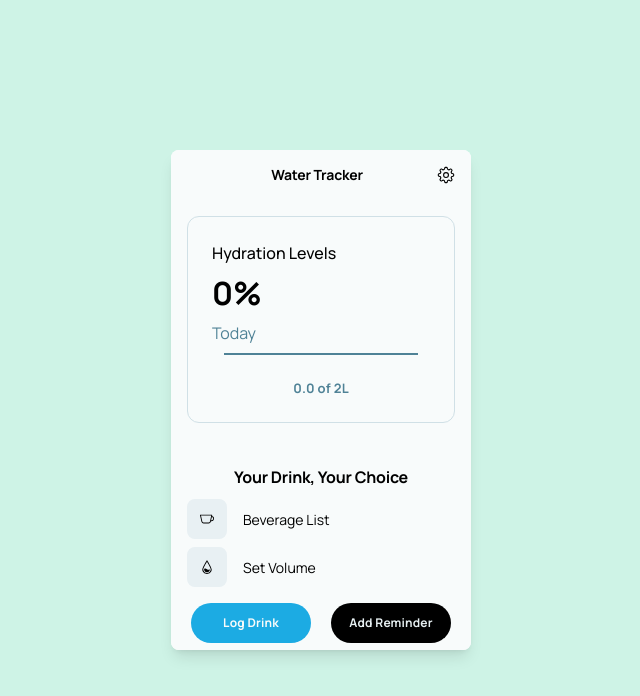
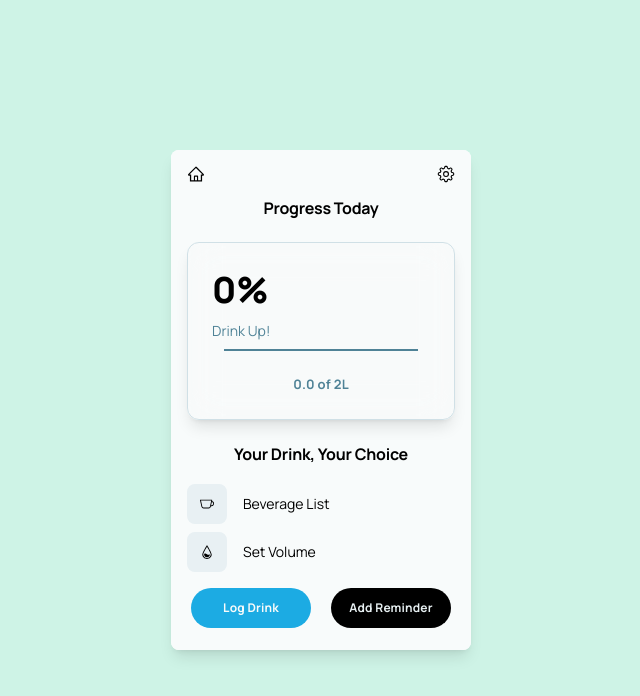
Before and after one commit to seanverano/reboost, a React (Vite) app: page / in a window 1280 px wide. Shown: the top 696 px of the page, without its empty margins (319-959 px from the left). Built offline with nearby package versions, Linux system fonts and the light colour scheme.

Commit message:
Update styling DrinkPage

```diff
--- a/src/pages/DrinkPage.jsx
+++ b/src/pages/DrinkPage.jsx
@@ -1,5 +1,6 @@
 import React from "react";
 import { GoGear } from "react-icons/go";
+import { AiOutlineHome } from "react-icons/ai";
 import DrinkVolume from "../components/drink_features/DrinkVolume";
 import DrinkType from "../components/drink_features/DrinkType";
 
@@ -8,9 +9,11 @@ const DrinkPage = () => {
     <>
       <div className="font-manrope flex flex-col h-full w-[300px] h-[500px] bg-[#F8FBFB] rounded-lg">
         <div class="flex items-center bg-[#f8fbfb] mt-3 p-1 pb-2 justify-between">
-          <h2 class="text-[#000000] text-sm font-bold leading-tight tracking-[-0.015em] flex-1 text-center pl-12">
-            Water Tracker
-          </h2>
+          <button class="flex cursor-pointer items-center justify-center rounded-full h-4 bg-transparent text-[#000000] gap-2 font-bold leading-normal tracking-[0.015em] p-0">
+            <div class="flex items-center gap-2 text-[#000000] ml-3 hover:text-[#1CABE3] text-lg">
+              <AiOutlineHome />
+            </div>
+          </button>
           <div class="flex w-14 items-center justify-end">
             <button class="flex cursor-pointer items-center justify-center rounded-full h-4 bg-transparent text-[#000000] gap-2 font-bold leading-normal tracking-[0.015em] p-0">
               <div class="text-[#000000] mr-3 hover:text-[#1CABE3] text-lg">
@@ -19,16 +22,16 @@ const DrinkPage = () => {
             </button>
           </div>
         </div>
+        <h1 className="mt-2 text-center text-[#000000] font-bold text-[lg] leading-tight tracking-[-0.015em]">
+          Progress Today
+        </h1>
         <div className="flex flex-wrap gap-4 px-4 py-6">
-          <div className="flex w-72 flex-1 flex-col gap-2 rounded-xl border border-[#d0e0e6] p-6">
-            <p className="text-[#000000] text-base font-medium leading-normal">
-              Hydration Levels
-            </p>
-            <p className="text-[#000000] tracking-light text-[32px] font-bold leading-tight truncate">
+          <div className="flex flex-1 flex-col gap-2 rounded-xl border border-[#d0e0e6] bg-[#F8FBFB] bg-opacity-20 backdrop-blur-lg shadow-lg p-6">
+            <p className="text-[#000000] tracking-light text-4xl font-black leading-tight truncate">
               0%
             </p>
-            <p className="text-[#4f8296] text-base font-normal leading-normal">
-              Today
+            <p className="text-[#4f8296] text-sm font-normal leading-normal">
+              Drink Up!
             </p>
             <div className="grid grid-flow-col gap-6 grid-rows-[1fr_auto] items-end justify-items-center px-3">
               <div className="border-[#4f8296] bg-[#e8f0f3] border-t-2 w-full"></div>
@@ -38,7 +41,7 @@ const DrinkPage = () => {
             </div>
           </div>
         </div>
-        <h1 className="text-center font-bold text-[lg] leading-tight tracking-[-0.015em] px-4 pb-3 pt-5">
+        <h1 className="text-center font-bold text-[lg] leading-tight tracking-[-0.015em] px-4 mb-5">
           Your Drink, Your Choice
         </h1>
         <div className="flex flex-row">
```
